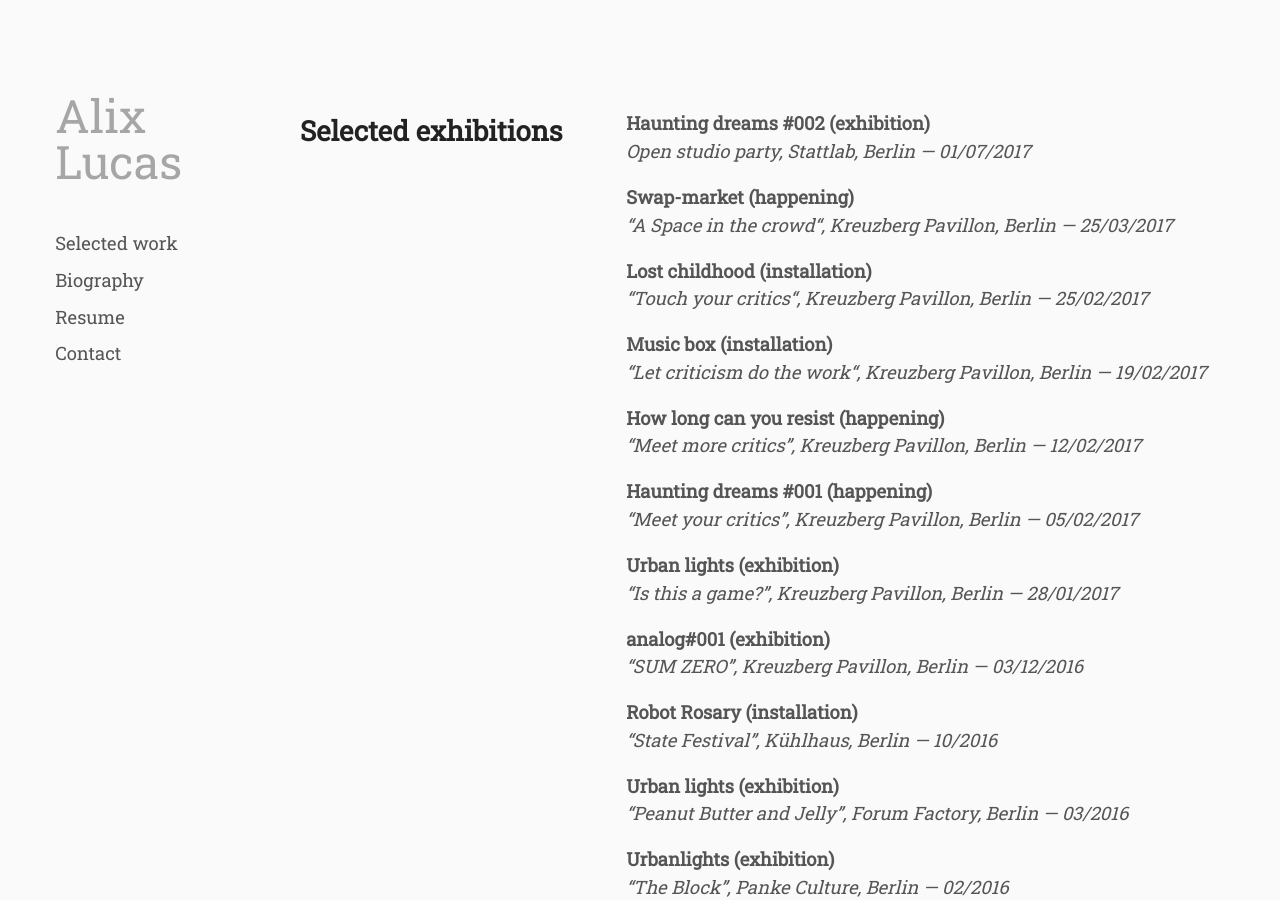
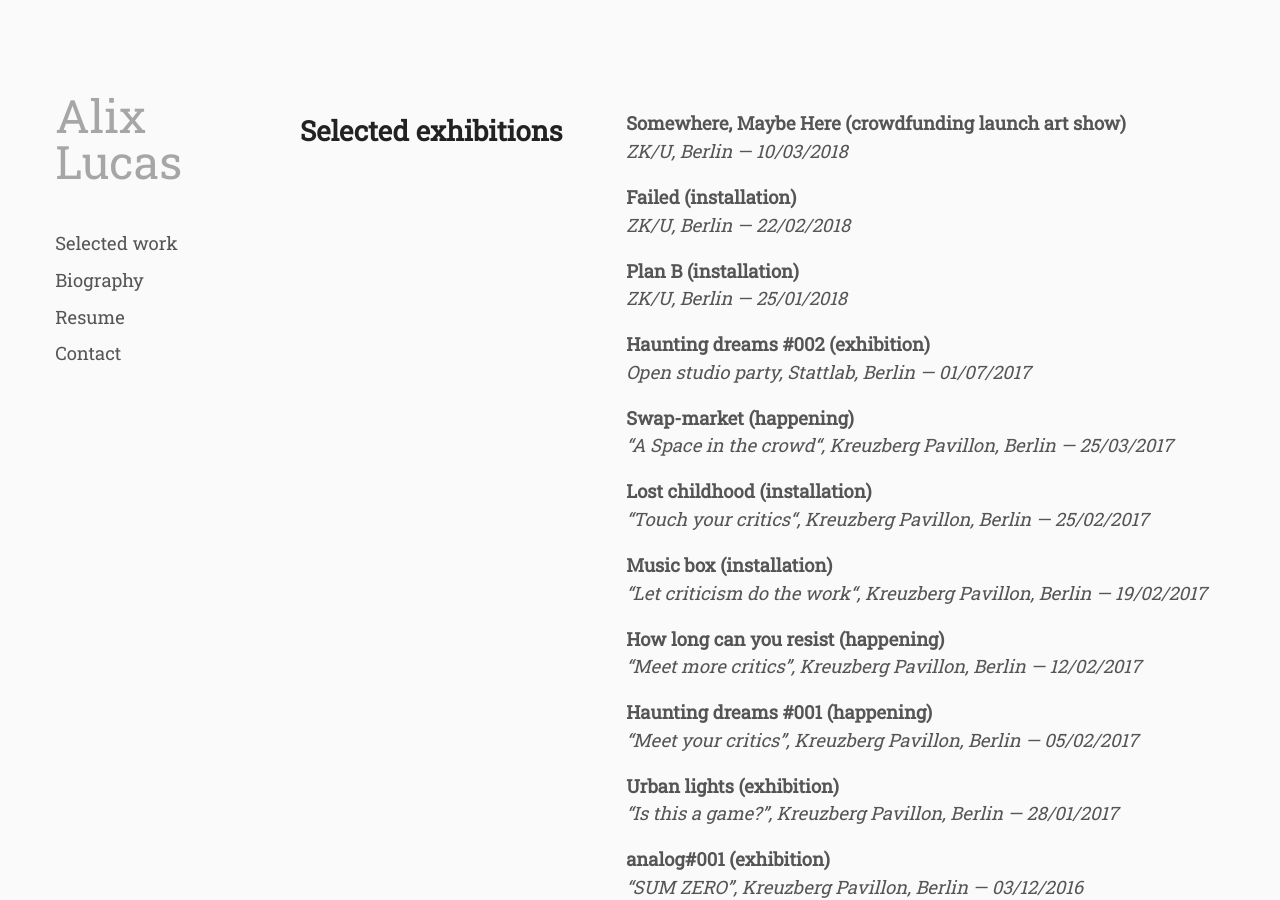
Before and after one commit to whyalix/alixlucas, a Jekyll site: the page built from resume/index.html, in a window 1280 px wide and 900 px high. Built offline with Jekyll 4.4.1, drawn with Linux system fonts in a browser that asks for light colours.

Commit message:
Update exhibitions.yml

```diff
--- a/_data/exhibitions.yml
+++ b/_data/exhibitions.yml
@@ -1,3 +1,12 @@
+- primary: "Somewhere, Maybe Here (crowdfunding launch art show)"
+  secondary: ZK/U, Berlin — 10/03/2018
+
+- primary: "Failed (installation)"
+  secondary: ZK/U, Berlin — 22/02/2018
+
+- primary: "Plan B (installation)"
+  secondary: ZK/U, Berlin — 25/01/2018
+
 - primary: "Haunting dreams #002 (exhibition)"
   secondary: Open studio party, Stattlab, Berlin — 01/07/2017
 
```
